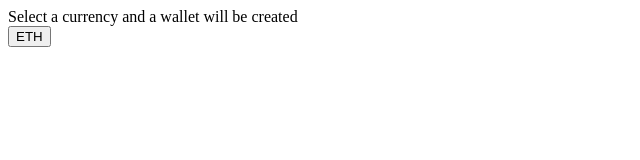
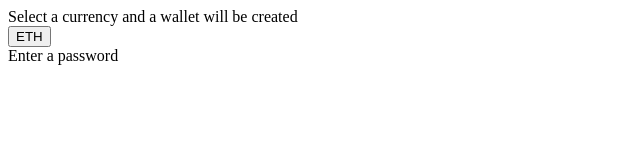
Before and after one commit to mjdude/create-a-wallet, a Next.js app: page / in a window 1280 px wide. Shown: the top 160 px of the page, without its empty margins (0-640 px from the left). Built offline with nearby package versions, Linux system fonts and the light colour scheme.

Commit message:
rendered wallet question component

```diff
--- a/components/WalletQuestion.js
+++ b/components/WalletQuestion.js
@@ -1,3 +1,3 @@
 export default () => (<div>
-
+    Enter a password
 </div>)
--- a/pages/index.js
+++ b/pages/index.js
@@ -1,6 +1,7 @@
 import React, { Component } from "react";
 import CryptoSelector from "../components/CryptoSelector";
 import Address from "../components/Address";
+import WalletQuestion from "../components/WalletQuestion";
 import {getEthWallet} from "../libs/createWallet";
 
 export default class extends Component {
@@ -18,6 +19,7 @@ export default class extends Component {
       <div>
         <div>Select a currency and a wallet will be created</div>
         <CryptoSelector handleSelection={this.handleSelection.bind(this)} />
+        <WalletQuestion />
         {this.state.crypto ? <Address /> : null}
       </div>
     );
```
